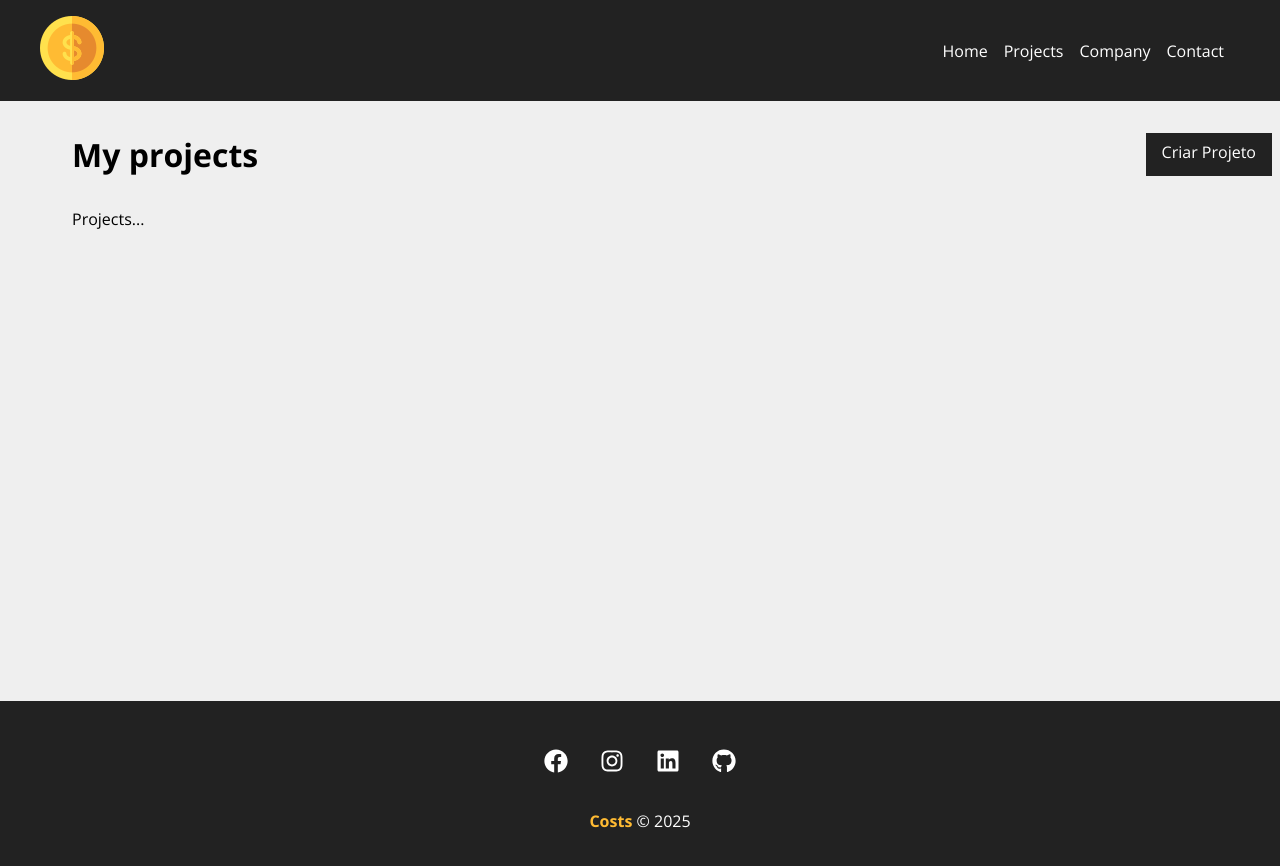
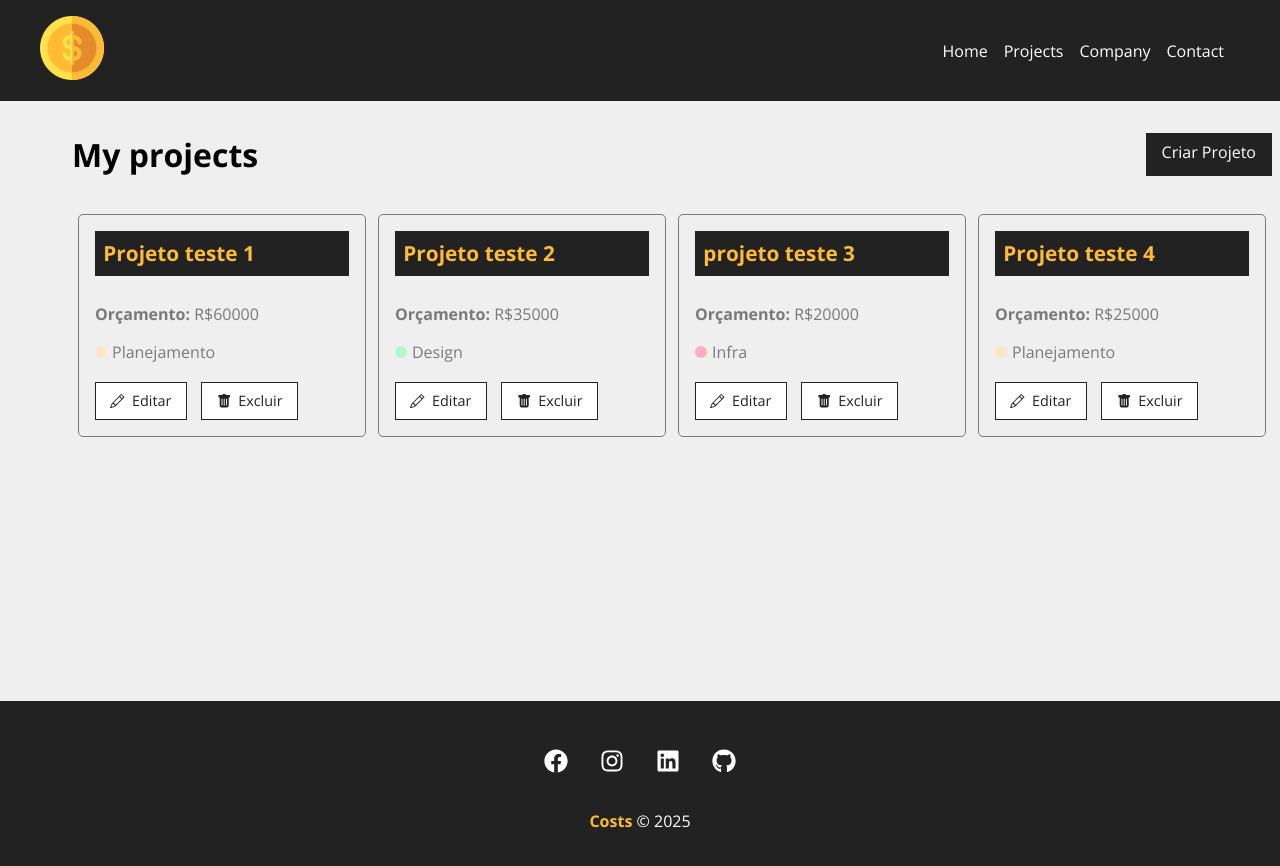
Before and after one commit to alvaro-asouza/costs, a React (Vite) app: page /projects in a window 1280 px wide. Shown: the top 866 px of the page. Built offline with nearby package versions, Linux system fonts and the light colour scheme; data requests are answered from the project's data file.

Commit message:
adicionando cards de projetos

```diff
--- a/db.json
+++ b/db.json
@@ -1,5 +1,50 @@
 {
-  "projects": [],
+  "projects": [
+    {
+      "id": "98b5",
+      "name": "Projeto teste 1",
+      "budget": "60000",
+      "category": {
+        "id": "4",
+        "nome": "Planejamento"
+      },
+      "cost": 0,
+      "services": []
+    },
+    {
+      "id": "621d",
+      "name": "Projeto teste 2",
+      "budget": "35000",
+      "category": {
+        "id": "3",
+        "nome": "Design"
+      },
+      "cost": 0,
+      "services": []
+    },
+    {
+      "id": "297f",
+      "name": "projeto teste 3",
+      "budget": "20000",
+      "category": {
+        "id": "1",
+        "nome": "Infra"
+      },
+      "cost": 0,
+      "services": []
+    },
+    {
+      "id": "e1e0",
+      "name": "Projeto teste 4",
+      "budget": "25000",
+      "category": {
+        "id": "4",
+        "nome": "Planejamento"
+      },
+      "cost": 0,
+      "services": []
+    }
+  ],
   "categories": [
     {
       "id": "1",
--- a/src/components/pages/Projects.jsx
+++ b/src/components/pages/Projects.jsx
@@ -1,17 +1,40 @@
 import { useLocation } from "react-router-dom"
+
+import { useState, useEffect } from "react"
 
 import Message from "../layout/Message"
 import Container from "../layout/Container"
 import LinkButton from "../layout/LinkButton"
+import ProjectCard from "../project/ProjectCard"
+
 
 import styles from './Projects.module.css'
 
 function Projects() {
+    const [projects, setProjects] = useState([])
+
     const location = useLocation()
     let message = ''
     if (location.state) {
         message = location.state.message
     }
+
+    useEffect(() => {
+
+        fetch('http://localhost:5000/projects', {
+            method: 'GET',
+            headers: {
+                'Content-Type' : 'application/json',
+            }
+        }).then(resp => resp.json())
+        .then(data => {
+            console.log(data);
+
+            setProjects(data)
+        })
+        .catch(error => console.log(error))
+
+    }, [])
 
     return (
         <div className={styles.project_container}>
@@ -21,7 +44,17 @@
             </div>
             {message && <Message type="success" msg={message} />}
             <Container customClass="start">
-                <p>Projects...</p>
+                {projects.length > 0 &&
+                    projects.map((project) => (
+                        <ProjectCard
+                        id={project.id}
+                        name={project.name}
+                        budget={project.budget}
+                        category={project.category.nome}
+                        key={project.id}
+                        />
+                    ))
+                }
             </Container>
         </div>
     )
--- /dev/null
+++ b/src/components/project/ProjectCard.jsx
@@ -0,0 +1,28 @@
+import styles from './ProjectCard.module.css'
+import { Link } from 'react-router-dom';
+
+import { BsPencil, BsFillTrashFill } from 'react-icons/bs';
+
+function ProjectCard({ id, name, budget, category, handleRemove }){
+    return(
+        <div className={styles.project_card}>
+            <h4>{name}</h4>
+            <p>
+                <span>Orçamento:</span> R${budget}
+            </p>
+            <p className={styles.category_text}>
+                <span className={`${styles[category?.toLowerCase()]}`}></span> {category}
+            </p>
+            <div className={styles.project_card_actions}>
+                <Link to="/">
+                    <BsPencil />Editar
+                </Link>
+                <button>
+                    <BsFillTrashFill />Excluir
+                </button>
+            </div>
+        </div>
+    )
+}
+
+export default ProjectCard;
--- /dev/null
+++ b/src/components/project/ProjectCard.module.css
@@ -0,0 +1,95 @@
+.project_card {
+    padding: 1em;
+    border: 1px solid #7a7a7a;
+    border-radius: 5px;
+    width: 24%;
+    margin: 0.5%;
+}
+
+.project_card h4 {
+    background-color: #222;
+    color: #ffbb33;
+    padding: 0.4em;
+    margin-bottom: 1.3em;
+    font-size: 1.3em;
+}
+
+.project_card p {
+    color: #7a7a7a;
+    margin-bottom: 1em;
+}
+
+.project_card p span {
+    font-weight: bold;
+}
+
+.category_text {
+    display: flex;
+    align-items: center;
+}
+
+.category_text span {
+    display: block;
+    width: 12px;
+    height: 12px;
+    border-radius: 50%;
+    background-color: #ccc;
+    margin-right: 5px;
+}
+
+.category_text .infra {
+    background-color: #ffaebc;
+}
+
+.category_text .desenvolvimento {
+    background-color: #a0e7e5;
+}
+
+.category_text .design {
+    background-color: #b4f8c8;
+}
+
+.category_text .planejamento {
+    background-color: #fbe7c6;
+}
+
+.category_text .arquitetura {
+    background-color: #ea13ee;
+}
+
+.category_text .outros {
+    background-color: #c81c1c;
+}
+
+.project_card_actions {
+    margin-top: 1.2em;
+    display: flex;
+    align-items: center;
+}
+
+.project_card_actions a,
+.project_card_actions button {
+    text-decoration: none;
+    border: none;
+    background-color: #fff;
+    color: #222;
+    font-size: .9em;
+    padding: .6em 1em;
+    margin-right: 1em;
+    border: 1px solid #222;
+    cursor: pointer;
+    display: flex;
+    align-items: center;
+    justify-content: center;
+    transition: 0.5s;
+}
+
+.project_card_actions svg {
+    margin-right: .5em;
+}
+
+.project_card_actions a:hover,
+.project_card_actions button:hover {
+    background-color: #222;
+    color: #ffbb33;
+}
```
